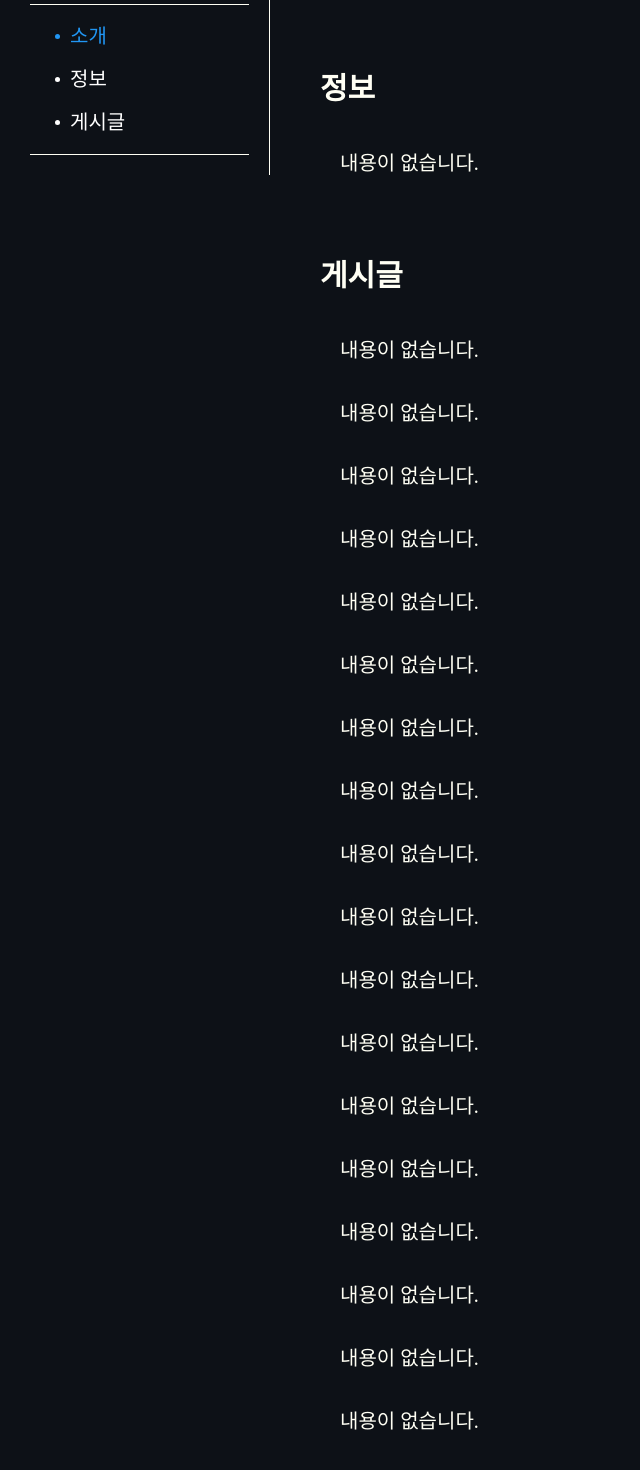
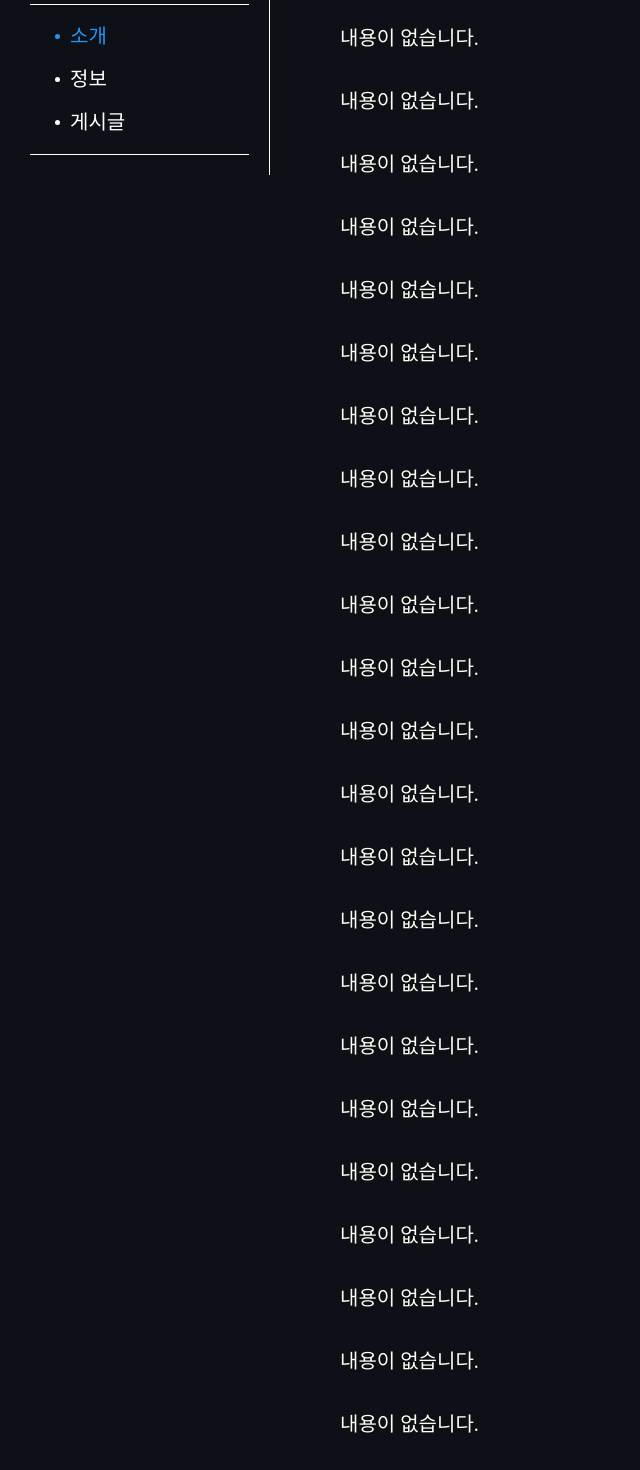
Before and after one commit to Task-DB/Frontend, a Next.js app: page /my in a window 1280 px wide. Shown: the part 240-1710 px from the top of the page, without its empty margins (0-640 px from the left). Built offline with nearby package versions, Linux system fonts and the light colour scheme; a web font is replaced by a local one.

Commit message:
FIX :: 게시글 길시 UserInfo 적용이 안되는 버그 수정

```diff
--- a/domain/my/components/introduce.tsx
+++ b/domain/my/components/introduce.tsx
@@ -17,6 +17,32 @@ const Introduce: NextPage<UserInfoRightPropsType> = ({ moveRef, uRef }) => {
         <IntroduceButton>수정</IntroduceButton>
       </IntroduceTopProvider>
       <IntroduceUserContent>내용이 없습니다.</IntroduceUserContent>
+      <IntroduceUserContent>내용이 없습니다.</IntroduceUserContent>
+      <IntroduceUserContent>내용이 없습니다.</IntroduceUserContent>
+      <IntroduceUserContent>내용이 없습니다.</IntroduceUserContent>
+      <IntroduceUserContent>내용이 없습니다.</IntroduceUserContent>
+      <IntroduceUserContent>내용이 없습니다.</IntroduceUserContent>
+      <IntroduceUserContent>내용이 없습니다.</IntroduceUserContent>
+      <IntroduceUserContent>내용이 없습니다.</IntroduceUserContent>
+      <IntroduceUserContent>내용이 없습니다.</IntroduceUserContent>
+      <IntroduceUserContent>내용이 없습니다.</IntroduceUserContent>
+      <IntroduceUserContent>내용이 없습니다.</IntroduceUserContent>
+      <IntroduceUserContent>내용이 없습니다.</IntroduceUserContent>
+      <IntroduceUserContent>내용이 없습니다.</IntroduceUserContent>
+      <IntroduceUserContent>내용이 없습니다.</IntroduceUserContent>
+      <IntroduceUserContent>내용이 없습니다.</IntroduceUserContent>
+      <IntroduceUserContent>내용이 없습니다.</IntroduceUserContent>
+      <IntroduceUserContent>내용이 없습니다.</IntroduceUserContent>
+      <IntroduceUserContent>내용이 없습니다.</IntroduceUserContent>
+      <IntroduceUserContent>내용이 없습니다.</IntroduceUserContent>
+      <IntroduceUserContent>내용이 없습니다.</IntroduceUserContent>
+      <IntroduceUserContent>내용이 없습니다.</IntroduceUserContent>
+      <IntroduceUserContent>내용이 없습니다.</IntroduceUserContent>
+      <IntroduceUserContent>내용이 없습니다.</IntroduceUserContent>
+      <IntroduceUserContent>내용이 없습니다.</IntroduceUserContent>
+      <IntroduceUserContent>내용이 없습니다.</IntroduceUserContent>
+      <IntroduceUserContent>내용이 없습니다.</IntroduceUserContent>
+      <IntroduceUserContent>내용이 없습니다.</IntroduceUserContent>
     </IntroduceProvider>
   );
 };
--- a/domain/my/container/index.tsx
+++ b/domain/my/container/index.tsx
@@ -48,15 +48,20 @@ const MyContainer: NextPage = () => {
   };
 
   React.useEffect(() => {
-    if (introduceY < scrollTop && scrollTop < infoY) {
-      setActive([false, true, false]);
-      setActiveList([false, true, false]);
-    } else if (scrollTop > infoY) {
-      setActive([false, false, true]);
-      setActiveList([false, false, true]);
+    // 100 1950.1875 2137.479248046875
+    console.log(introduceY, infoY, boardY);
+    if (scrollTop < infoY - 50) {
+      const status = [true, false, false];
+      setActive(status);
+      setActiveList(status);
+    } else if (scrollTop < boardY - 50) {
+      const status = [false, true, false];
+      setActive(status);
+      setActiveList(status);
     } else {
-      setActive([true, false, false]);
-      setActiveList([true, false, false]);
+      const status = [false, false, true];
+      setActive(status);
+      setActiveList(status);
     }
   }, [introduceY, infoY, boardY, scrollTop, setActiveList]);
 
```
